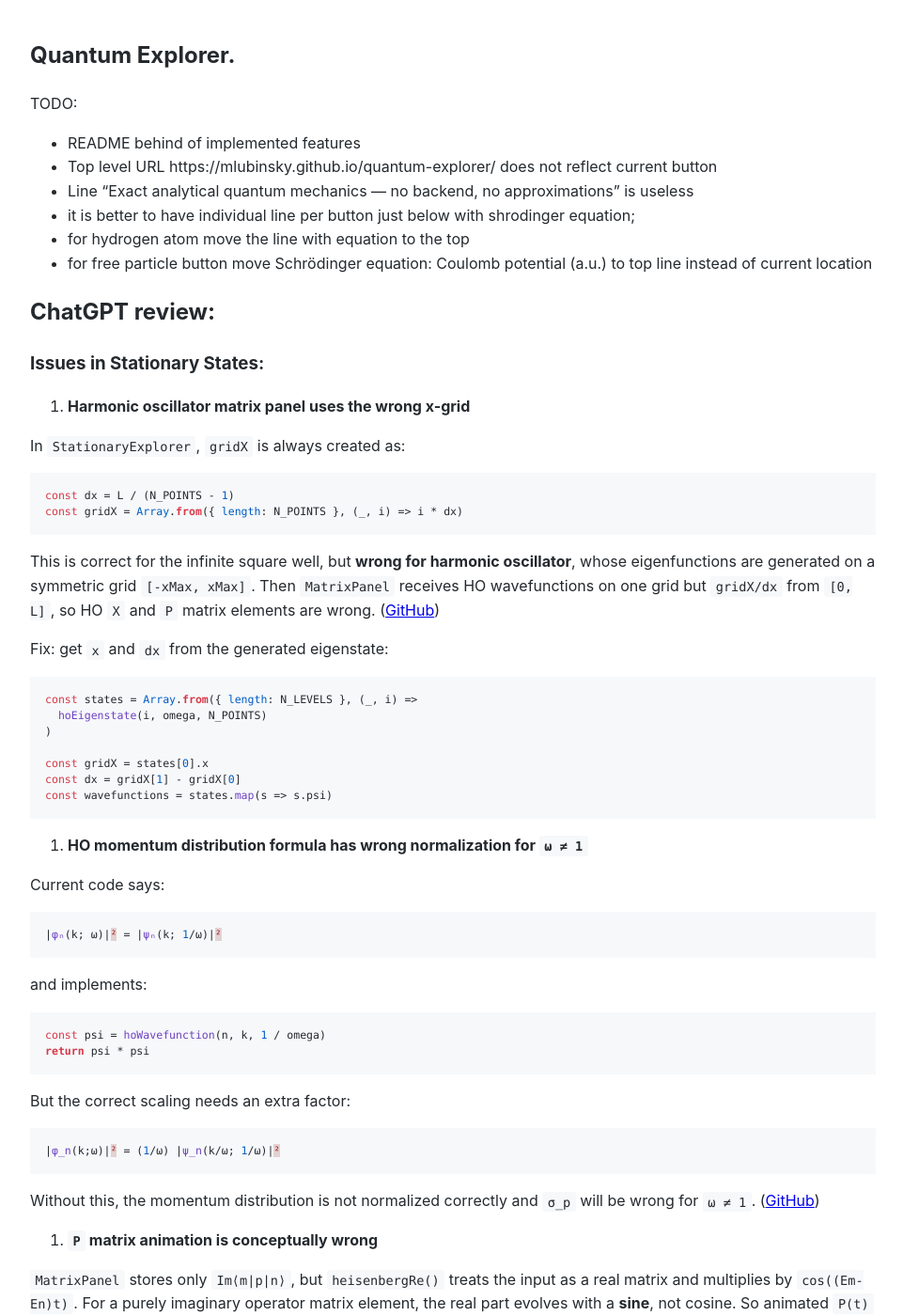
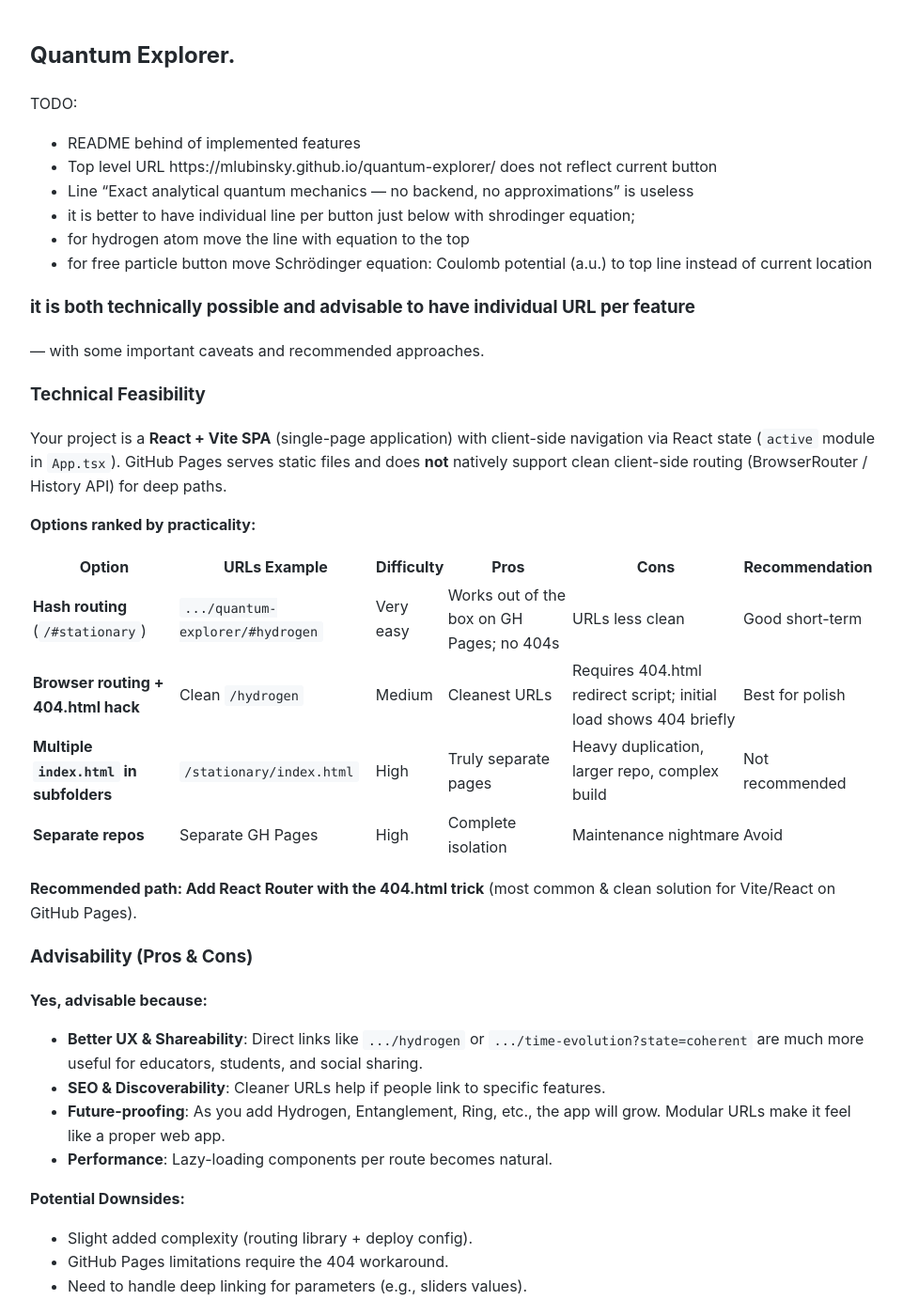
Before and after one commit to Michael-Lubinsky/michael-lubinsky.github.com, a Jekyll site: the page built from physics/quantum-explorer.md, in a window 1280 px wide and 1400 px high. Shown: the whole window at 94% size, without its empty margins (158-1119 px from the left). Built offline with Jekyll 4.4.1, drawn with Linux system fonts in a browser that asks for light colours; our own code applies the rules of GitHub Pages for plain Markdown files; some of the changed text lies outside the part shown.

Commit message:
Update quantum-explorer.md

````diff
--- a/physics/quantum-explorer.md
+++ b/physics/quantum-explorer.md
@@ -8,7 +8,82 @@ TODO:
  -   for free particle button move Schrödinger equation:
 Coulomb potential (a.u.)  to top line instead of current location
 
-
+###  it is both technically possible and advisable to have individual URL per feature
+— with some important caveats and recommended approaches.
+
+### Technical Feasibility
+
+Your project is a **React + Vite SPA** (single-page application) with client-side navigation via React state (`active` module in `App.tsx`). GitHub Pages serves static files and does **not** natively support clean client-side routing (BrowserRouter / History API) for deep paths.
+
+**Options ranked by practicality:**
+
+| Option | URLs Example | Difficulty | Pros | Cons | Recommendation |
+|--------|--------------|------------|------|------|----------------|
+| **Hash routing** (`/#stationary`) | `.../quantum-explorer/#hydrogen` | Very easy | Works out of the box on GH Pages; no 404s | URLs less clean | Good short-term |
+| **Browser routing + 404.html hack** | Clean `/hydrogen` | Medium | Cleanest URLs | Requires 404.html redirect script; initial load shows 404 briefly | Best for polish |
+| **Multiple `index.html` in subfolders** | `/stationary/index.html` | High | Truly separate pages | Heavy duplication, larger repo, complex build | Not recommended |
+| **Separate repos** | Separate GH Pages | High | Complete isolation | Maintenance nightmare | Avoid |
+
+**Recommended path: Add React Router with the 404.html trick** (most common & clean solution for Vite/React on GitHub Pages).
+
+### Advisability (Pros & Cons)
+
+**Yes, advisable because:**
+
+- **Better UX & Shareability**: Direct links like `.../hydrogen` or `.../time-evolution?state=coherent` are much more useful for educators, students, and social sharing.
+- **SEO & Discoverability**: Cleaner URLs help if people link to specific features.
+- **Future-proofing**: As you add Hydrogen, Entanglement, Ring, etc., the app will grow. Modular URLs make it feel like a proper web app.
+- **Performance**: Lazy-loading components per route becomes natural.
+
+**Potential Downsides:**
+
+- Slight added complexity (routing library + deploy config).
+- GitHub Pages limitations require the 404 workaround.
+- Need to handle deep linking for parameters (e.g., sliders values).
+
+### Implementation Outline
+
+1. **Install React Router**
+   ```bash
+   npm install react-router-dom
+   ```
+
+2. **Refactor `App.tsx`** to use `<BrowserRouter>` + `<Routes>`.
+
+3. **Update Vite config** (optional but useful):
+   ```ts
+   // vite.config.ts
+   export default defineConfig({
+     base: '/quantum-explorer/',   // Important for GH Pages subpath
+     // ...
+   })
+   ```
+
+4. **Add 404.html workaround** (standard for SPAs on GH Pages):
+   - Create `public/404.html` with a script that redirects to `index.html` while preserving the path.
+   - Popular template: https://github.com/rafgraph/spa-github-pages
+
+5. **Deep linking for parameters**:
+   - Use URLSearchParams or React Router's `useSearchParams` so links like `/time-evolution?mode=squeezed&r=1.2` restore state.
+
+6. **Build & Deploy**:
+   - `npm run build`
+   - The `dist` folder goes to the `gh-pages` branch (or `/docs` folder).
+
+### Alternative Simpler Approach (If You Want Minimal Change)
+
+Keep the current tab navigation but add **shareable deep links** using the URL hash or query params, without full routing. For example, a "Share this view" button that copies a link with current parameters encoded.
+
+### My Suggestion for Your Project
+
+Go with **React Router + 404.html trick**. It’s a very standard setup and will make the project feel significantly more professional. Since you already have clean component separation (`StationaryExplorer`, `TimeEvolutionExplorer`, etc.), the refactor will be straightforward.
+
+Would you like me to:
+- Provide a sample `App.tsx` with routing?
+- Show the exact 404.html + redirect script?
+- Suggest how to encode/restore slider states in URLs?
+
+This change pairs very well with the new features we discussed earlier.
 
 ## ChatGPT review:
 
````
